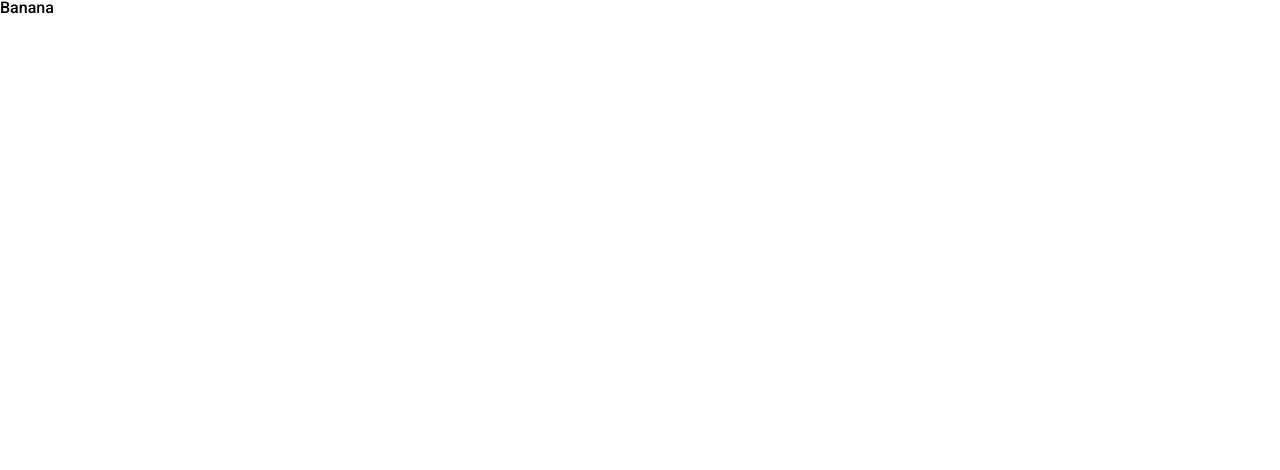
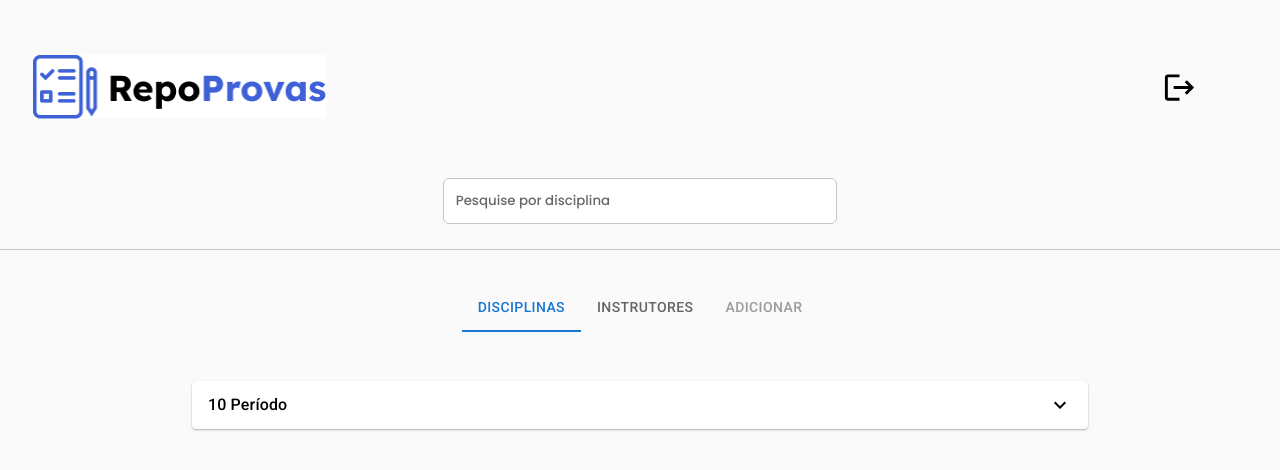
Before and after one commit to yaratavares/RepoProvas, a React (Create React App) app: page /disciplinas in a window 1280 px wide. Shown: the top 470 px of the page. Built offline with nearby package versions, Linux system fonts and the light colour scheme.

Commit message:
feat: layout disciplines

```diff
--- a/src/common/styles/StyleGlobal.js
+++ b/src/common/styles/StyleGlobal.js
@@ -155,5 +155,11 @@ body{
     .toastThemed{
       color:#3F61D7 ;
     }
+
+    .contentList{
+      width: 100%;
+      display: flex;
+      justify-content: center;
+    }
 }
 `;
--- /dev/null
+++ b/src/components/BasicTabs/index.js
@@ -0,0 +1,69 @@
+import * as React from "react";
+import PropTypes from "prop-types";
+import Tabs from "@mui/material/Tabs";
+import Tab from "@mui/material/Tab";
+import Typography from "@mui/material/Typography";
+import Box from "@mui/material/Box";
+import { ContentListModel } from "./style";
+import ListNested from "../ListNested";
+
+function TabPanel(props) {
+  const { children, value, index, ...other } = props;
+
+  return (
+    <div
+      role="tabpanel"
+      hidden={value !== index}
+      id={`simple-tabpanel-${index}`}
+      aria-labelledby={`simple-tab-${index}`}
+      {...other}
+    >
+      {value === index && children}
+    </div>
+  );
+}
+
+function a11yProps(index) {
+  return {
+    id: `simple-tab-${index}`,
+    "aria-controls": `simple-tabpanel-${index}`,
+  };
+}
+
+export default function BasicTabs() {
+  const [value, setValue] = React.useState(0);
+
+  const handleChange = (event, newValue) => {
+    setValue(newValue);
+  };
+
+  return (
+    <Box
+      sx={{
+        width: "100%",
+        display: "flex",
+        flexDirection: "column",
+        alignItems: "center",
+      }}
+    >
+      <Box>
+        <Tabs
+          value={value}
+          onChange={handleChange}
+          aria-label="basic tabs example"
+        >
+          <Tab label="Disciplinas" {...a11yProps(0)} />
+          <Tab label="Instrutores" {...a11yProps(1)} />
+          <Tab label="Adicionar" {...a11yProps(2)} disabled />
+        </Tabs>
+      </Box>
+      <TabPanel value={value} index={0} className="contentList">
+        <ListNested />
+      </TabPanel>
+      <TabPanel value={value} index={1} className="contentList">
+        <ListNested />
+      </TabPanel>
+      <TabPanel value={value} index={2} className="contentList" />
+    </Box>
+  );
+}
--- /dev/null
+++ b/src/components/BasicTabs/style.js
@@ -0,0 +1,8 @@
+import styled from "styled-components";
+
+const ContentListModel = styled.div`
+  width: 100%;
+  min-height: 100%;
+`;
+
+export { ContentListModel };
--- /dev/null
+++ b/src/components/Header/index.js
@@ -0,0 +1,18 @@
+import LogoutIcon from "@mui/icons-material/Logout";
+
+import logo from "../../common/assets/logo.jpg";
+import { ContentHeader, ContentImgAndLogout, ContentSearchBar } from "./style";
+
+export default function Header() {
+  return (
+    <ContentHeader>
+      <ContentImgAndLogout>
+        <img src={logo} alt="logo Repoprovas" />
+        <LogoutIcon fontSize="large" className="iconLogout" />
+      </ContentImgAndLogout>
+      <ContentSearchBar>
+        <input placeholder={`Pesquise por disciplina`}></input>
+      </ContentSearchBar>
+    </ContentHeader>
+  );
+}
--- /dev/null
+++ b/src/components/Header/style.js
@@ -0,0 +1,50 @@
+import styled from "styled-components";
+
+const ContentHeader = styled.div`
+  width: 100%;
+  height: 250px;
+  padding: 55px 33px 25px 33px;
+  border-bottom: 1px solid #c4c4c4;
+
+  display: flex;
+  flex-direction: column;
+  justify-content: space-between;
+
+  img {
+    width: 294px;
+  }
+
+  .iconLogout {
+    margin-right: 50px;
+
+    :hover {
+      cursor: pointer;
+    }
+  }
+`;
+
+const ContentImgAndLogout = styled.div`
+  display: flex;
+  align-items: center;
+  justify-content: space-between;
+`;
+
+const ContentSearchBar = styled.div`
+  width: 100%;
+  height: 46px;
+  display: flex;
+  justify-content: center;
+
+  input {
+    width: 32.5%;
+    border: 1px solid #c4c4c4;
+    border-radius: 6px;
+    padding: 0 12px;
+
+    ::placeholder {
+      color: rgba(0, 0, 0, 0.6);
+    }
+  }
+`;
+
+export { ContentHeader, ContentImgAndLogout, ContentSearchBar };
--- /dev/null
+++ b/src/components/ListNested/index.js
@@ -0,0 +1,52 @@
+import { useState } from "react";
+
+import { ExpandLess, ExpandMore } from "@mui/icons-material";
+import {
+  Box,
+  Collapse,
+  List,
+  ListItemButton,
+  ListItemText,
+} from "@mui/material";
+
+import { ContentBoxList } from "./styled";
+
+export default function ListNested() {
+  const [open, setOpen] = useState(false);
+  const [openSecundary, setOpenSecundary] = useState(false);
+
+  return (
+    <ContentBoxList>
+      <ListItemButton onClick={() => setOpen(!open)}>
+        <ListItemText primary="10 Período" />
+        {open ? <ExpandLess /> : <ExpandMore />}
+      </ListItemButton>
+      <Collapse in={open} timeout="auto" unmountOnExit>
+        <ListItemButton
+          sx={{ pl: 3 }}
+          onClick={() => setOpenSecundary(!openSecundary)}
+        >
+          <ListItemText primary="CSS" />
+          {open ? <ExpandLess /> : <ExpandMore />}
+        </ListItemButton>
+      </Collapse>
+
+      <Collapse in={openSecundary} timeout="auto" unmountOnExit>
+        <List component="div" disablePadding>
+          <ListItemButton sx={{ pl: 4 }}>
+            <ListItemText primary="P1" secondary="2022 - globo.com (Fulano)" />
+          </ListItemButton>
+        </List>
+      </Collapse>
+      <Collapse in={open} timeout="auto" unmountOnExit>
+        <ListItemButton
+          sx={{ pl: 3 }}
+          onClick={() => setOpenSecundary(!openSecundary)}
+        >
+          <ListItemText primary="CSS" />
+          {open ? <ExpandLess /> : <ExpandMore />}
+        </ListItemButton>
+      </Collapse>
+    </ContentBoxList>
+  );
+}
--- /dev/null
+++ b/src/components/ListNested/styled.js
@@ -0,0 +1,11 @@
+import styled from "styled-components";
+
+const ContentBoxList = styled.div`
+  width: 70%;
+  background-color: white;
+  box-shadow: 0px 1px 2px rgba(0, 0, 0, 0.3);
+  border-radius: 4px;
+  margin-top: 49px;
+  display: "block";
+`;
+export { ContentBoxList };
--- a/src/pages/ModelPage/index.js
+++ b/src/pages/ModelPage/index.js
@@ -1,3 +1,14 @@
+import BasicTabs from "../../components/BasicTabs";
+import Header from "../../components/Header";
+import { ContentNavButtons, ContentPageModel } from "./style";
+
 export default function ModelPage() {
-  return <div>Banana</div>;
+  return (
+    <ContentPageModel>
+      <Header />
+      <ContentNavButtons>
+        <BasicTabs />
+      </ContentNavButtons>
+    </ContentPageModel>
+  );
 }
--- /dev/null
+++ b/src/pages/ModelPage/style.js
@@ -0,0 +1,17 @@
+import styled from "styled-components";
+
+const ContentPageModel = styled.div`
+  min-width: 100vh;
+  min-height: 100vh;
+  background-color: #fafafa;
+`;
+
+const ContentNavButtons = styled.div`
+  width: 100%;
+  margin-top: 34px;
+  display: flex;
+  flex-direction: column;
+  align-items: center;
+`;
+
+export { ContentPageModel, ContentNavButtons };
--- a/src/pages/SignUp/index.js
+++ b/src/pages/SignUp/index.js
@@ -4,7 +4,9 @@ import { Button, FormControl } from "@mui/material";
 
 import PasswordInput from "../../components/inputs/PasswordInput";
 import CommonInput from "../../components/inputs/CommonInput";
+import InitDivider from "../../components/divider/InitDivider";
 
+import valideRegistration from "../../validations/valideRegistration";
 import logo from "../../common/assets/logo.jpg";
 import {
   ContainerCenterPage,
@@ -12,9 +14,6 @@ import {
   ContainerClicks,
   GithubButton,
 } from "../../common/styles/StyleInitPages";
-import InitDivider from "../../components/divider/InitDivider";
-import api from "../../common/services";
-import valideRegistration from "../../validations/valideRegistration";
 
 export default function SignUp() {
   const navigate = useNavigate();
--- a/src/validations/validateLogin.js
+++ b/src/validations/validateLogin.js
@@ -9,28 +9,31 @@ export default async function valideLogin(
   console.log(values);
   if (!values.email || !values.password) {
     return toast.error("Preencha todos os campos!");
-  } else if (!values.email.includes("@")) {
+  }
+  if (!values.email.includes("@")) {
     return toast.error("Formato inválido de e-mail!");
-  } else {
+  }
+
   try {
     const result = await api.authLogin(values);
 
-      setAndPersistToken(result.values.token);
+    setAndPersistToken(result.data.token);
     navigate("/disciplinas");
   } catch (err) {
     if (err.message.includes(404)) {
       return toast.error("E-mail não encontrado!");
-      } else if (err.message.includes(401)) {
+    }
+    if (err.message.includes(401)) {
       return toast.error("Senha incorreta!");
-      } else if (err.message.includes(422)) {
+    }
+    if (err.message.includes(422)) {
       return toast.error("Dados no formato incorreto!");
-      } else if (err.message.includes(500)) {
+    }
+    if (err.message.includes(500)) {
       toast.error("Erro na comunicação com o servidor");
       return;
-      } else {
+    }
     toast.error("Erro desconhecido! Atualize a página");
     return;
   }
 }
-  }
-}
```
Lines whose indentation alone changed are shown as unchanged.
